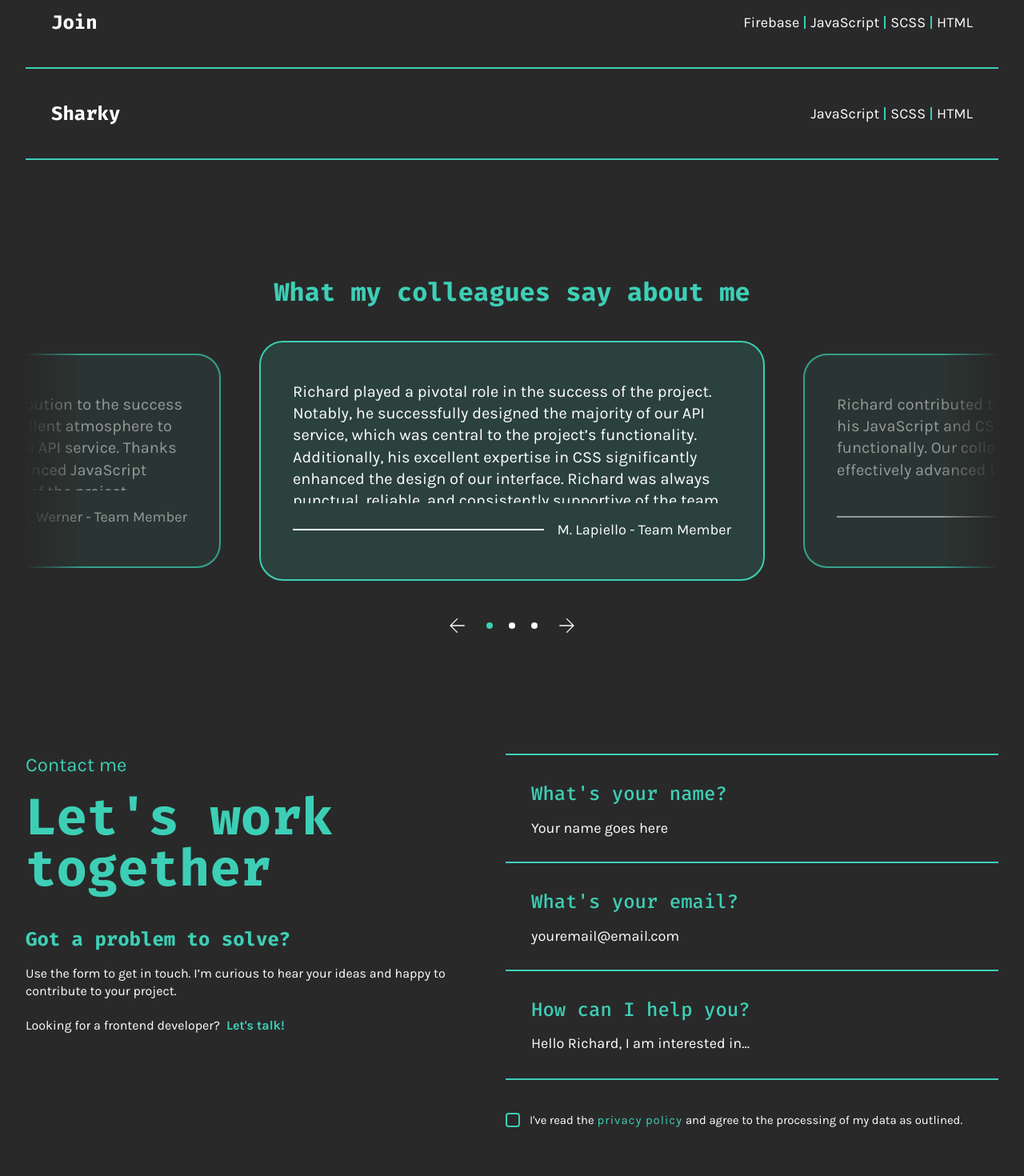
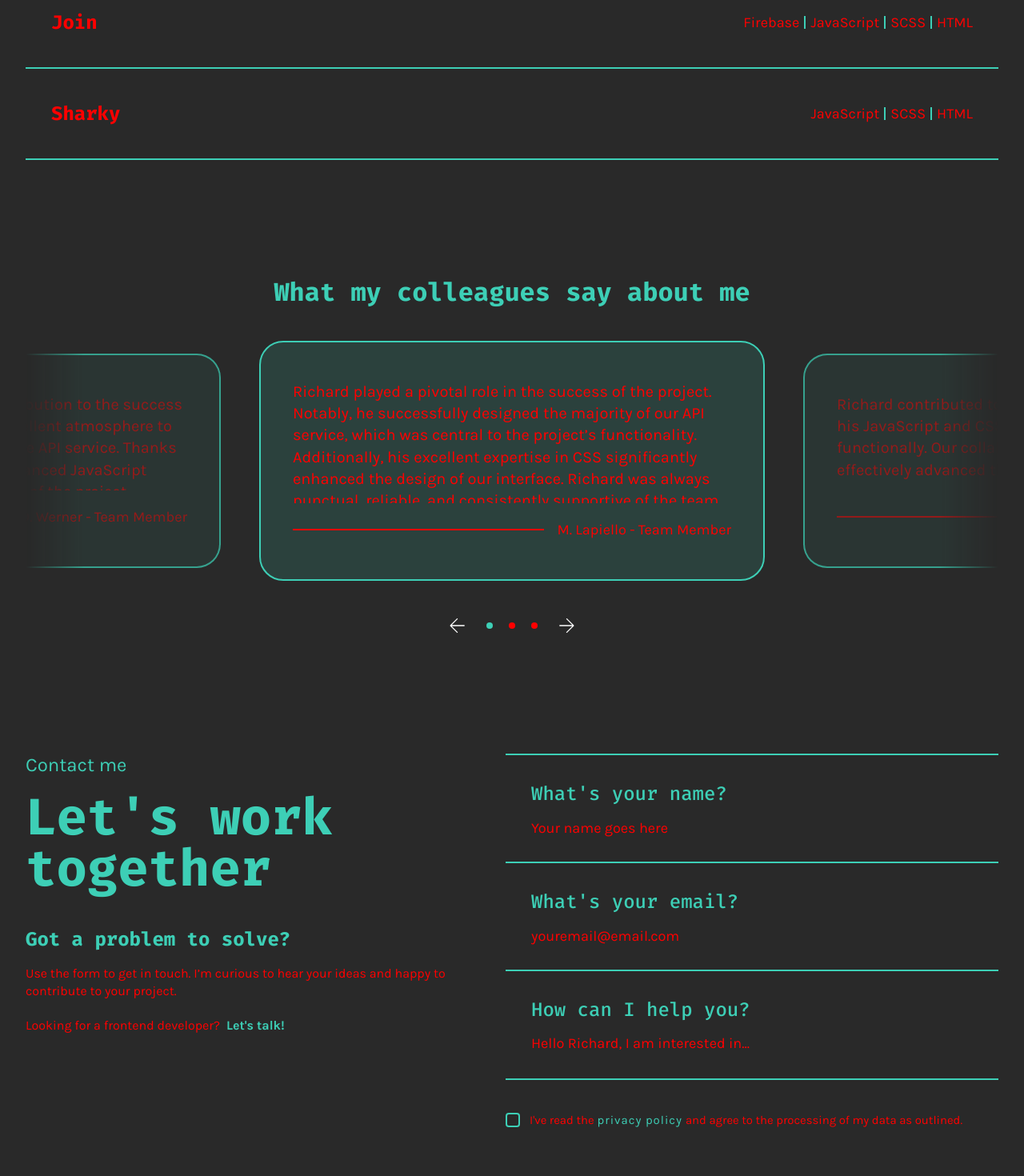
Before and after one commit to RichardStreu/portfolioAngular, an Angular app: page / in a window 1280 px wide. Shown: the part 2760-4230 px from the top of the page at 80% size. Built offline with nearby package versions, Linux system fonts and the light colour scheme.

Commit message:
fix: replace hardcoded white colors with $color-text variable for consistency in various components

```diff
--- a/src/app/landing-page/sections/d-projects/d-projects.component.scss
+++ b/src/app/landing-page/sections/d-projects/d-projects.component.scss
@@ -45,7 +45,7 @@
       font-family: "Karla", sans-serif;
       font-size: 1.13rem;
       font-weight: 400;
-      color: white;
+      color: $color-text;
       margin-bottom: 2.5rem;
 
       @media screen and (max-width: 1250px) {
--- a/src/app/landing-page/sections/d-projects/project-bar/project-bar.component.scss
+++ b/src/app/landing-page/sections/d-projects/project-bar/project-bar.component.scss
@@ -27,7 +27,7 @@
       font-family: "Fira", sans-serif;
       font-weight: 700;
       font-size: 1.5rem;
-      color: white;
+      color: $color-text;
       text-align: center;
     }
 
@@ -48,7 +48,7 @@
           font-family: "Karla", sans-serif;
           font-weight: 400;
           font-size: 1.13rem;
-          color: white;
+          color: $color-text;
         }
 
         hr {
--- a/src/app/landing-page/sections/e-references/e-references.component.scss
+++ b/src/app/landing-page/sections/e-references/e-references.component.scss
@@ -33,15 +33,15 @@
       mask: linear-gradient(
         90deg,
         transparent,
-        white 6%,
-        white 94%,
+        $color-text 6%,
+        $color-text 94%,
         transparent
       );
       -webkit-mask: linear-gradient(
         90deg,
         transparent,
-        white 6%,
-        white 94%,
+        $color-text 6%,
+        $color-text 94%,
         transparent
       );
 
@@ -103,9 +103,9 @@
             line-height: 1.7rem;
             font-size: 1.25rem;
             font-weight: 400;
-            color: white;
+            color: $color-text;
             text-align: left;
-            color: rgba(white, 0.5);
+            color: rgba($color-text, 0.5);
             padding: 0;
             flex: 1;
 
@@ -130,7 +130,7 @@
             .line {
               height: 2px;
               flex: 1;
-              background-color: rgba(white, 0.5);
+              background-color: rgba($color-text, 0.5);
 
               @media screen and (max-width: 370px) {
                 display: none;
@@ -146,7 +146,7 @@
                 font-size: 1.13rem;
                 font-weight: 400;
                 font-family: "Karla", sans-serif;
-                color: rgba(white, 0.5);
+                color: rgba($color-text, 0.5);
                 padding: 0;
                 text-align: right;
                 display: flex;
@@ -194,11 +194,11 @@
           }
 
           p {
-            color: white !important;
+            color: $color-text !important;
           }
 
           .line {
-            background-color: white !important;
+            background-color: $color-text !important;
           }
         }
       }
@@ -252,7 +252,7 @@
         width: 8px;
         height: 8px;
         border-radius: 100vh;
-        background-color: white;
+        background-color: $color-text;
         transition: all 0.2s ease-in-out;
       }
 
--- a/src/app/landing-page/sections/f-contact/contact-form/contact-form.component.scss
+++ b/src/app/landing-page/sections/f-contact/contact-form/contact-form.component.scss
@@ -72,7 +72,7 @@
       font-family: "Karla", sans-serif;
       font-weight: 400;
       font-size: 1.13rem;
-      color: white;
+      color: $color-text;
       transition: all 0.2s ease-in-out;
 
       @media (max-width: 1250px) {
@@ -83,8 +83,8 @@
       &:-webkit-autofill {
         background-color: transparent !important;
         box-shadow: 0 0 0px 1000px $color-bgDark inset !important;
-        color: white;
-        -webkit-text-fill-color: white;
+        color: $color-text;
+        -webkit-text-fill-color: $color-text;
         border: none !important;
       }
 
@@ -92,7 +92,7 @@
         font-family: "Karla", sans-serif;
         font-weight: 400;
         font-size: 1.13rem;
-        color: white;
+        color: $color-text;
 
         @media (max-width: 1250px) {
           font-size: 1rem;
@@ -111,7 +111,7 @@
       font-family: "Karla", sans-serif;
       font-weight: 400;
       font-size: 1.13rem;
-      color: white;
+      color: $color-text;
       transition: all 0.2s ease-in-out;
 
       @media (max-width: 1250px) {
@@ -122,7 +122,7 @@
         font-family: "Karla", sans-serif;
         font-weight: 400;
         font-size: 1.13rem;
-        color: white;
+        color: $color-text;
 
         @media (max-width: 1250px) {
           font-size: 1rem;
@@ -187,7 +187,7 @@
         p {
           font-family: "Karla", sans-serif;
           font-size: 0.93rem;
-          color: white;
+          color: $color-text;
           text-wrap: wrap;
         }
 
@@ -226,13 +226,13 @@
 
     button {
       background-color: transparent;
-      border: 2px solid white;
+      border: 2px solid $color-text;
       padding: 0.75rem 1.5rem;
       border-radius: 100vh;
       cursor: pointer;
       transition: all 0.2s ease-in-out;
       text-decoration: none;
-      color: white;
+      color: $color-text;
       font-family: "Karla", sans-serif;
       font-size: 1.13rem;
       position: relative;
--- a/src/app/landing-page/sections/f-contact/contact-text/contact-text.component.scss
+++ b/src/app/landing-page/sections/f-contact/contact-text/contact-text.component.scss
@@ -44,7 +44,7 @@
     font-family: "Karla", sans-serif;
     font-size: 1rem;
     line-height: 1.4rem;
-    color: white;
+    color: $color-text;
     padding-bottom: 1.25rem;
 
     .letsTalk {
```
